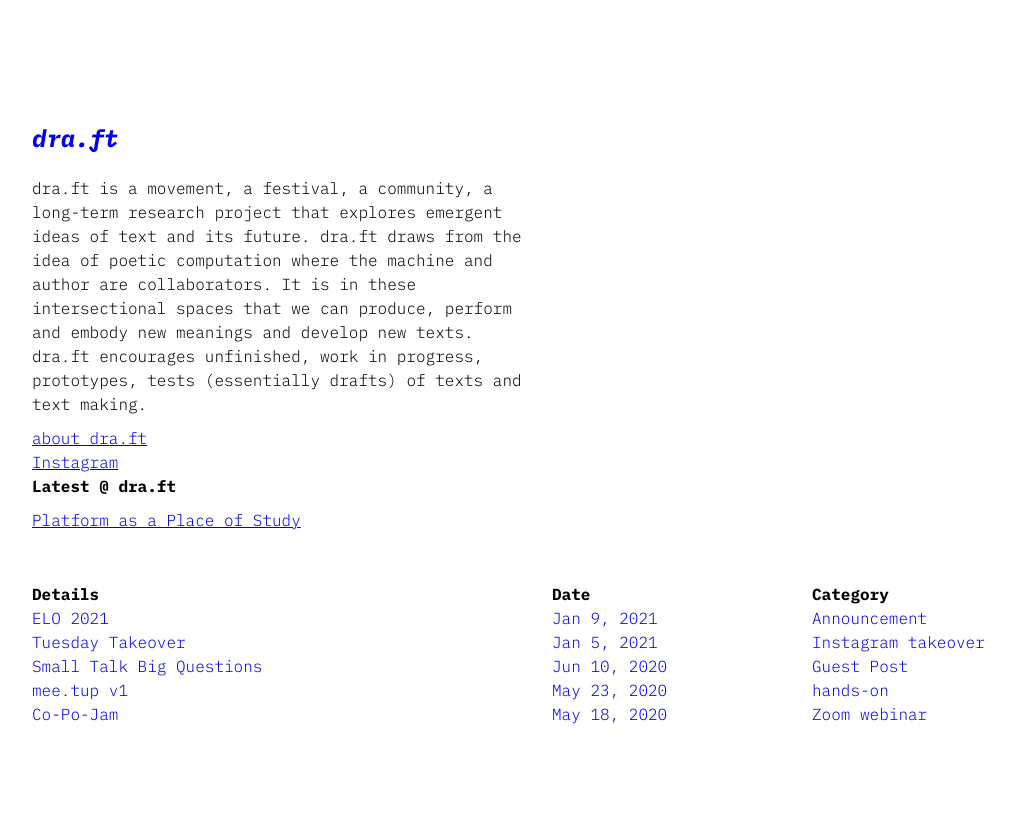
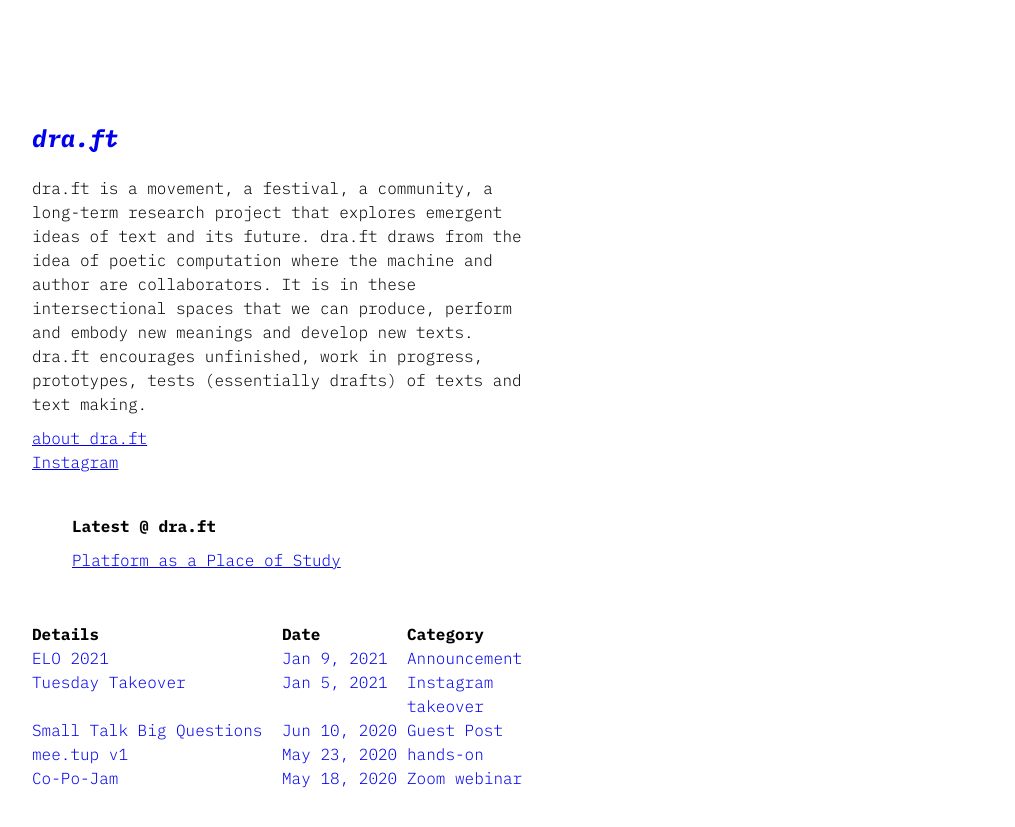
Before and after one commit to dra-ft/dra-ft.github.io, a Jekyll site: the page built from index.html, in a window 1280 px wide. Shown: the top 827 px of the page, without its empty margins (88-1103 px from the left). Built offline with Jekyll 4.4.1, drawn with Linux system fonts in a browser that asks for light colours.

Commit message:
Update header.html

```diff
--- a/_includes/header.html
+++ b/_includes/header.html
@@ -13,7 +13,8 @@
     </ul>
   {% endif %}
 
- <div class="row__cols">Latest @ dra.ft</div>
+<ul class="row">
+ <div class="row__cols"><br>Latest @ dra.ft</div>
  {% if site.data.latest %}
     <ul class="bio__social">
       {% for item in site.data.latest %}
@@ -21,4 +22,4 @@
       {% endfor %}
     </ul>
   {% endif %}
-</div>
+</ul>
```
